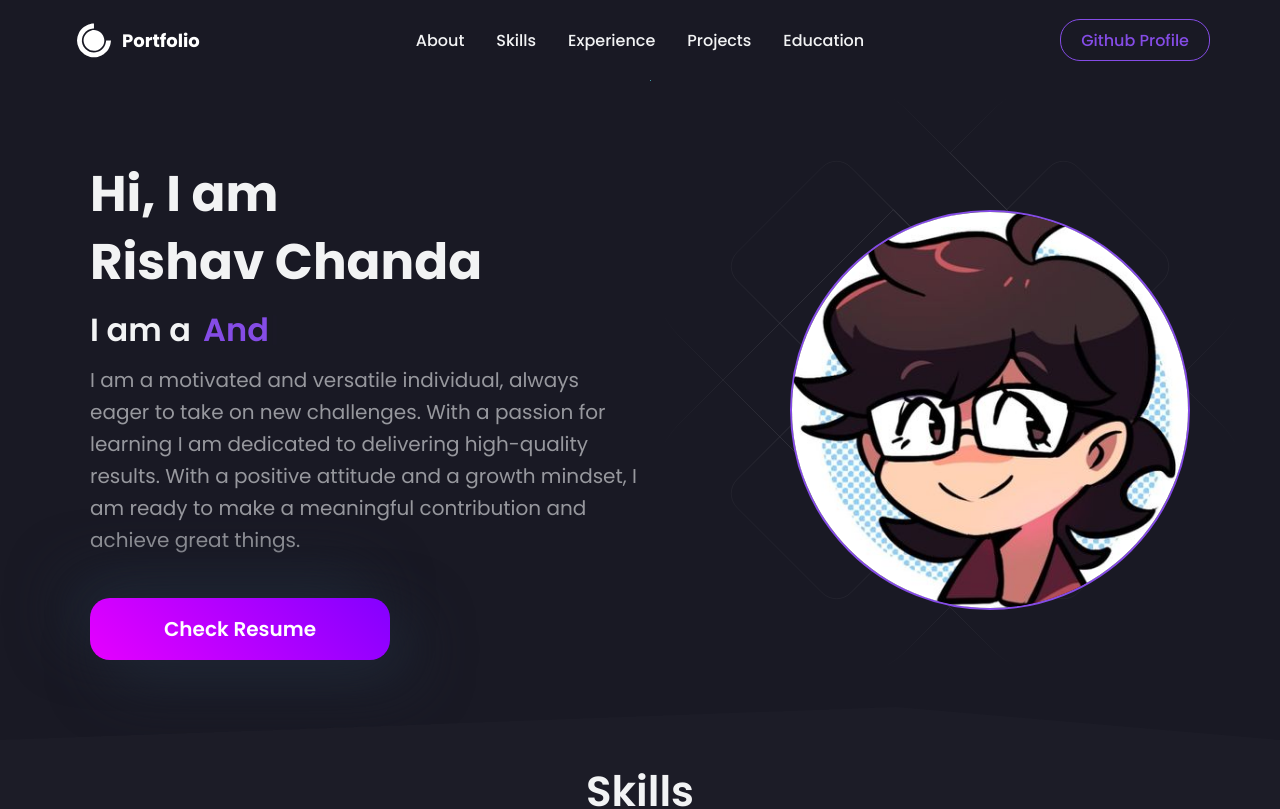
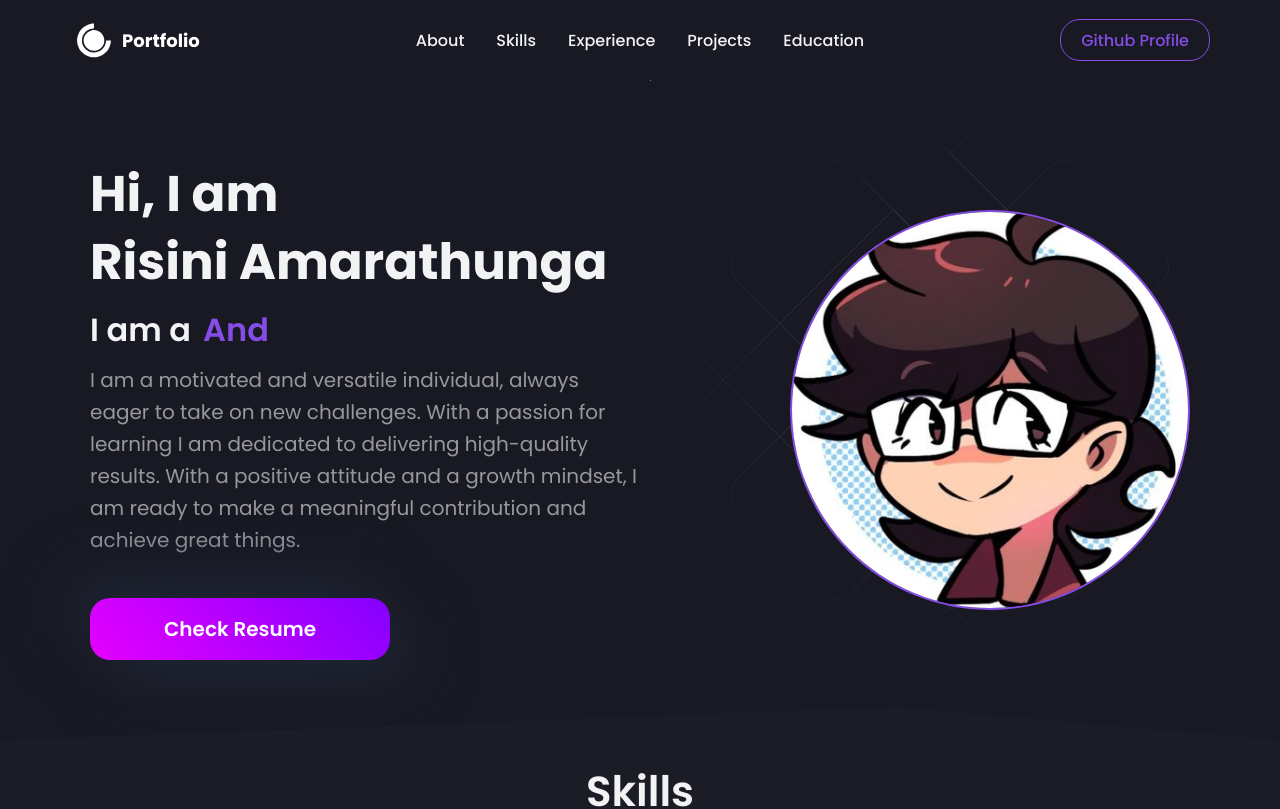
Before and after one commit to Rizz-33/Portfolio, a React (Create React App) app: page / in a window 1280 px wide. Shown: the top 809 px of the page. Built offline with nearby package versions, Linux system fonts and the light colour scheme.

Commit message:
modify: name

```diff
--- a/src/data/constants.js
+++ b/src/data/constants.js
@@ -1,5 +1,5 @@
 export const Bio = {
-    name: "Rishav Chanda",
+    name: "Risini Amarathunga",
     roles: [
       "Full Stack Developer",
       "Android Developer",
```
